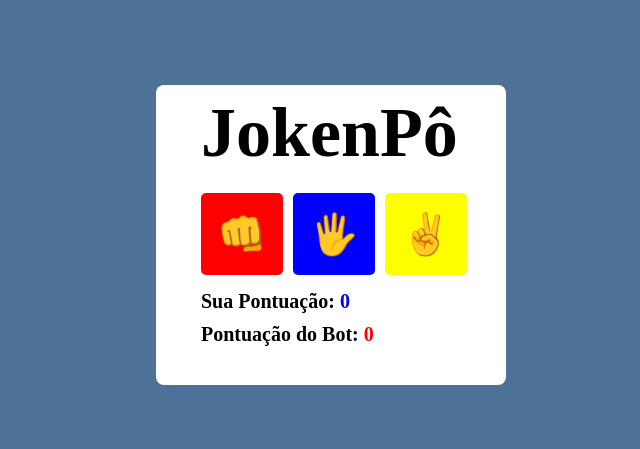
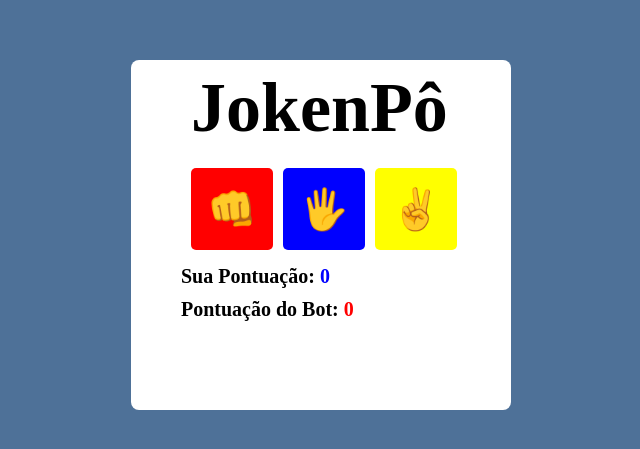
Before and after one commit to KaueSverberi/Jokempo, a plain HTML site: page index.html in a window 1280 px wide. Shown: the part 165-614 px from the top of the page, without its empty margins (299-939 px from the left). Drawn offline with Linux system fonts and the light colour scheme.

Commit message:
mudança no js

```diff
--- a/scripts.js
+++ b/scripts.js
@@ -23,7 +23,7 @@ const playTheGame = (human, machine) => {
     console.log('Humano: ' + human + ' Maquina: ' + machine)
 
     if (human === machine) {
-        result.innerHTML = "Empatou"
+        result.innerHTML = "Empatou," + ` O bot escolheu ${machine}`
     } else if (
         human === 'Rock' && machine === 'Scissors' ||
         human === 'Paper' && machine === 'Rock' ||
@@ -31,10 +31,10 @@ const playTheGame = (human, machine) => {
     ) {
         humanScoreNumber++
         humanScore.innerHTML = humanScoreNumber
-        result.innerHTML = "Você Ganhou"
+        result.innerHTML = "Você Ganhou," + ` O bot escolheu ${machine}`
     } else{
         machineScoreNumber++
         botScore.innerHTML = machineScoreNumber
-        result.innerHTML = "Você Perdeu"
+        result.innerHTML = `Você Perdeu,` + ` O bot escolheu ${machine}`
     }
 }
--- a/styles.css
+++ b/styles.css
@@ -14,15 +14,15 @@ body{
 
 .container{
     background-color: white;
-    height: 300px;
-    width: 350px;
-    margin-left: -20px;
+    height: 350px;
+    width: 380px;
+    margin-left: -40px;
     border-radius: 8px;
 }
 
 .container h1{
     margin-top: 8px;
-    margin-left: 45px;
+    margin-left: 60px;
     font-size: 70px;
 }
 
@@ -48,7 +48,7 @@ button:hover{
 
 #rock {
     background-color: red;
-    margin-left: 45px;
+    margin-left: 60px;
 }
 
 #paper{
@@ -60,7 +60,7 @@ button:hover{
 }
 
 .container p{
-    margin-left: 45px;
+    margin-left: 50px;
     font-size: 20px;
     font-weight: 700;
 }
```
